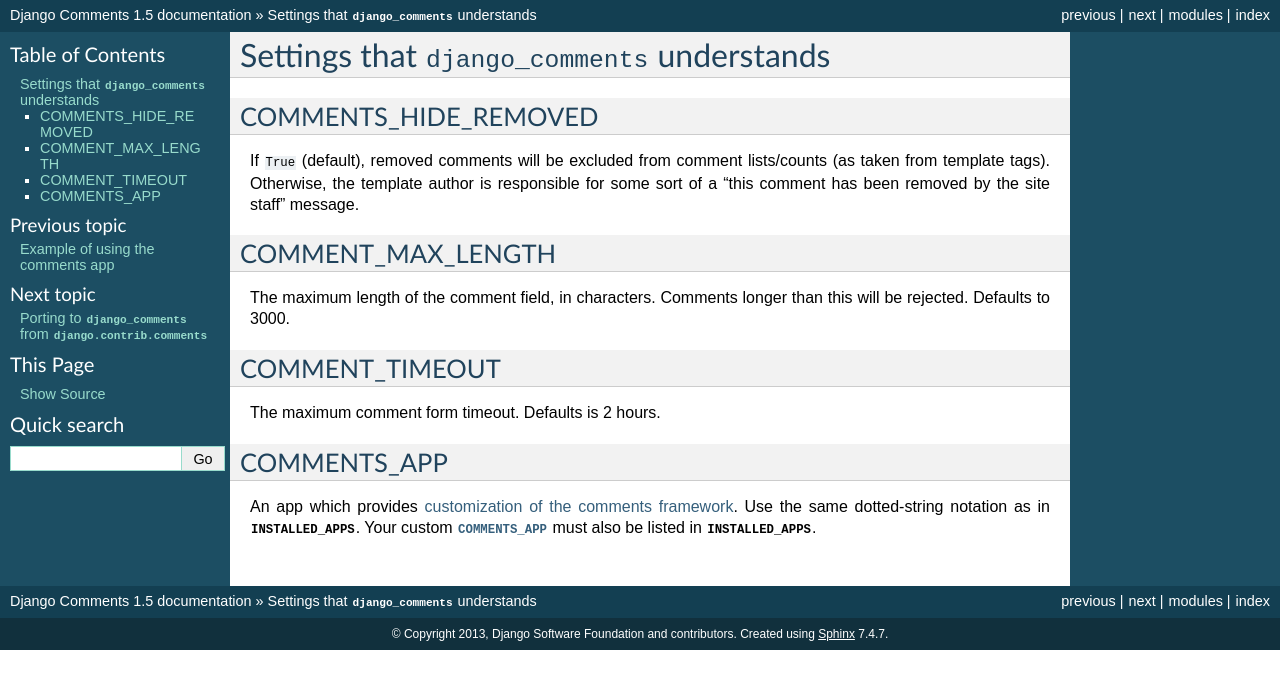
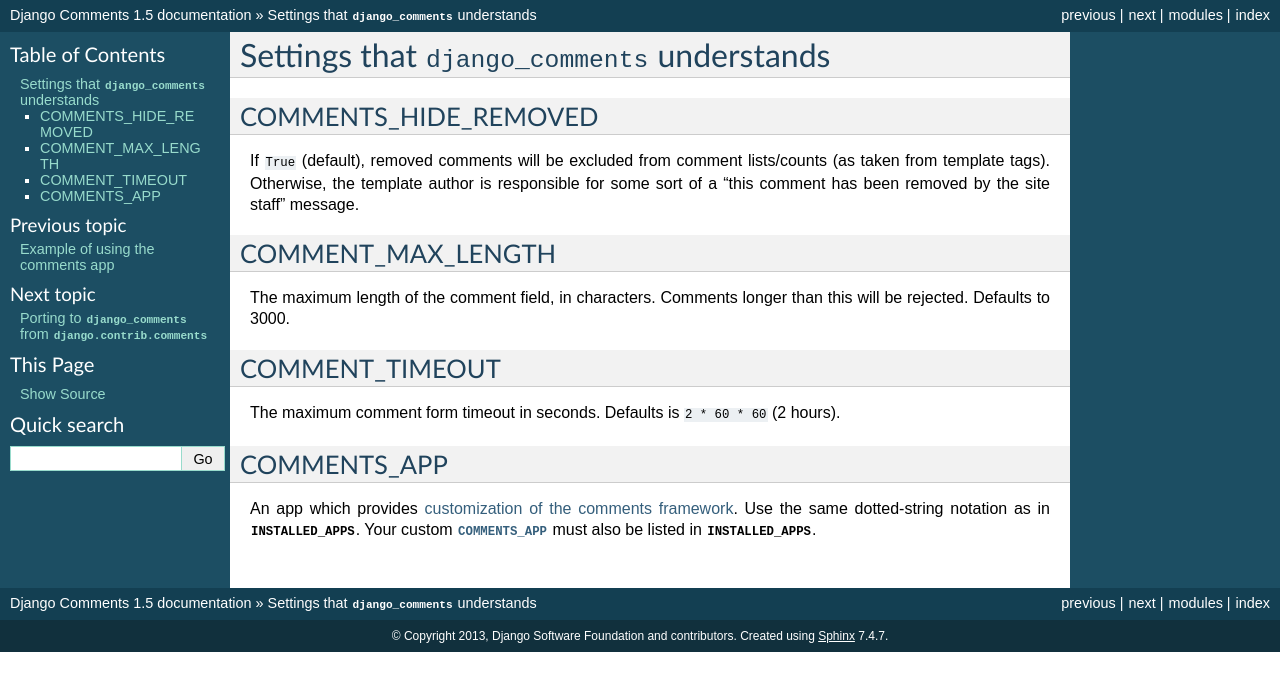
Before and after one commit to django/django-contrib-comments, a Sphinx documentation site: the page built from docs/settings.txt, in a window 1280 px wide. Shown: the top 691 px of the page. Built offline with Sphinx 7.4.7, drawn with Linux system fonts in a browser that asks for light colours; pages that are not in the unit, such as notebooks, are missing from menus.

Commit message:
clarify the unit used in value

```diff
--- a/docs/settings.txt
+++ b/docs/settings.txt
@@ -27,7 +27,7 @@
 COMMENT_TIMEOUT
 ------------------
 
-The maximum comment form timeout. Defaults is 2 hours.
+The maximum comment form timeout in seconds. Defaults is ``2 * 60 * 60`` (2 hours).
 
 .. setting:: COMMENTS_TIMEOUT
 
```
